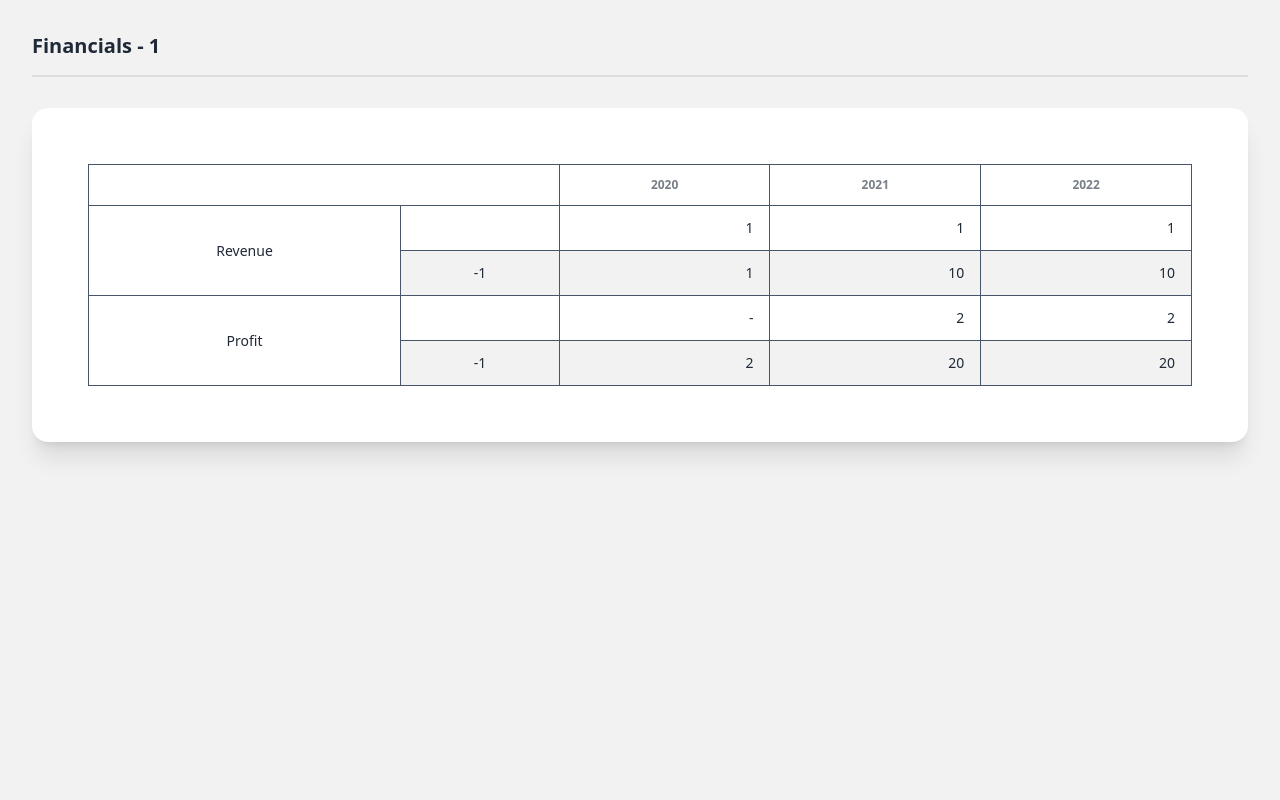
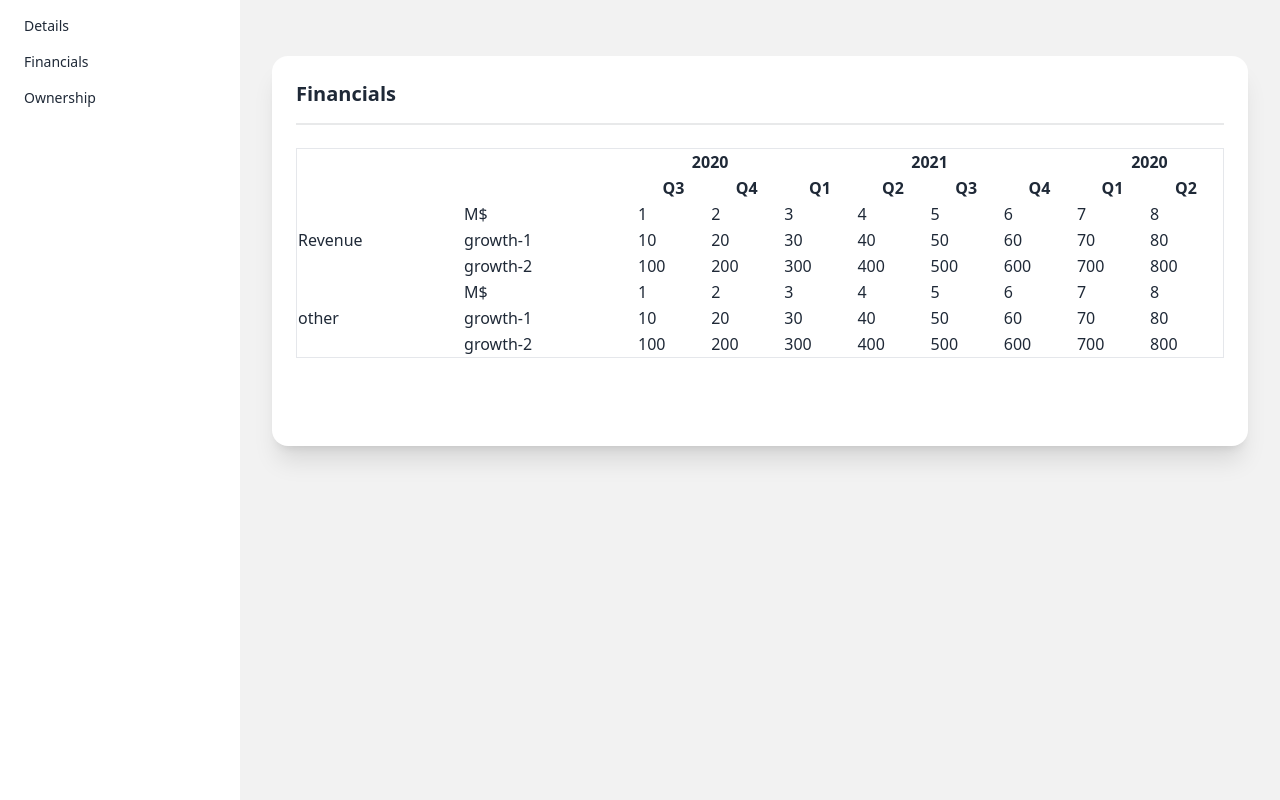
Before and after one commit to andrefaceira/app-stocks-ui, a SvelteKit app: page /symbols/1/financials in a window 1280 px wide. Built offline with nearby package versions, Linux system fonts and the light colour scheme.

Commit message:
Refactor financials (#18)

```diff
--- a/src/lib/financials-table/financials-table-column.type.ts
+++ /dev/null
@@ -1,4 +0,0 @@
-
-export type FinancialsTableColumn = {
-    key: string;
-};
--- a/src/lib/financials-table/financials-table-data.type.ts
+++ /dev/null
@@ -1,6 +0,0 @@
-import type {Financial} from "$lib/financials/financial.type";
-
-export type FinancialsTableData = {
-    label: string;
-    values: Financial[];
-};
--- a/src/lib/financials-table/financials-table-row.type.ts
+++ /dev/null
@@ -1,5 +0,0 @@
-
-export type FinancialsTableRow = {
-    label: string;
-    key: string;
-};
--- a/src/lib/financials-table/financials-table.svelte
+++ /dev/null
@@ -1,52 +0,0 @@
-<script lang="ts">
-	import type { FinancialsTableRow } from './financials-table-row.type';
-	import type { FinancialsTableColumn } from './financials-table-column.type';
-    import type { FinancialsTableData } from './financials-table-data.type';
-
-	export let rows: FinancialsTableRow[];
-	export let data: FinancialsTableData[];
-	export let columns: FinancialsTableColumn[];
-</script>
-
-<div class="overflow-x-auto">
-	<table class="table w-full table-zebra border-collapse border border-slate-500">
-		{#each columns as column, i}
-			<thead>
-				<tr>
-					{#if i == 0}
-						<th class="border border-slate-600" rowspan={columns.length} colspan="2" />
-					{/if}
-
-					{#each data[0].values as value}
-						<th class="text-center border border-slate-600">{value[column.key]}</th>
-					{/each}
-				</tr>
-			</thead>
-		{/each}
-		{#each rows as row}
-			<tbody>
-				{#each data as subRow, i}
-					<tr>
-						{#if i == 0}
-							<td class="text-center border border-slate-600" rowspan={data.length}>
-								{row.label}
-							</td>
-						{/if}
-
-						<td class="text-center border border-slate-600">{subRow.label}</td>
-
-						{#each subRow.values as value}
-							<td class="text-right border border-slate-600">
-								{#if value[row.key]}
-									{value[row.key]}
-								{:else}
-									-
-								{/if}
-							</td>
-						{/each}
-					</tr>
-				{/each}
-			</tbody>
-		{/each}
-	</table>
-</div>
--- a/src/lib/financials/financials.svelte
+++ /dev/null
@@ -1,116 +0,0 @@
-<script lang="ts">
-	import type { FinancialsTableRow } from '$lib/financials-table/financials-table-row.type';
-	import type { FinancialsTableColumn } from '$lib/financials-table/financials-table-column.type';
-	import type { FinancialsTableData } from '$lib/financials-table/financials-table-data.type';
-
-	import FinancialsTable from '$lib/financials-table/financials-table.svelte';
-
-    // export let symbol: string;
-
-    var rows: FinancialsTableRow[] = [
-		{
-			label: 'Revenue',
-			key: 'revenue'
-		},
-		{
-			label: 'Profit',
-			key: 'profit'
-		}
-	];
-
-	var columns: FinancialsTableColumn[] = [
-		{
-			key: 'year'
-		}
-		// {
-		// 	key: 'quarter',
-		// },
-	];
-
-	var data: FinancialsTableData[] = [
-		{
-			label: '',
-			values: [
-				{
-					year: 2020,
-					quarter: 1,
-					revenue: 1,
-					profit: null
-				},
-				// {
-				// 	year: 2020,
-				// 	quarter: 2,
-				// 	revenue: 1,
-				// 	profit: 2
-				// },
-				// {
-				// 	year: 2020,
-				// 	quarter: 3,
-				// 	revenue: 1,
-				// 	profit: 2
-				// },
-				// {
-				// 	year: 2020,
-				// 	quarter: 4,
-				// 	revenue: 1,
-				// 	profit: 2
-				// },
-				{
-					year: 2021,
-					quarter: 0,
-					revenue: 1,
-					profit: 2
-				},
-				{
-					year: 2022,
-					quarter: 0,
-					revenue: 1,
-					profit: 2
-				}
-			]
-		},
-		{
-			label: '-1',
-			values: [
-				{
-					year: 2020,
-					quarter: 1,
-					revenue: 1,
-					profit: 2
-				},
-				// {
-				// 	year: 2020,
-				// 	quarter: 2,
-				// 	revenue: 1,
-				// 	profit: 2
-				// },
-				// {
-				// 	year: 2020,
-				// 	quarter: 3,
-				// 	revenue: 1,
-				// 	profit: 2
-				// },
-				// {
-				// 	year: 2020,
-				// 	quarter: 4,
-				// 	revenue: 1,
-				// 	profit: 2
-				// },
-				{
-					year: 2021,
-					quarter: 0,
-					revenue: 10,
-					profit: 20
-				},
-				{
-					year: 2022,
-					quarter: 0,
-					revenue: 10,
-					profit: 20
-				}
-			]
-		}
-	];
-</script>
-
-<FinancialsTable {rows} {columns} {data} />
--- a/src/routes/+layout.svelte
+++ b/src/routes/+layout.svelte
@@ -1,9 +1,7 @@
 <script lang="ts">
-	import "../app.css"
+	import '../app.css';
 </script>
 
-<div class="app">
-	<main class="p-8 bg-base-200 h-screen">
-		<slot />
-	</main>
-</div>
+<main class="app">
+	<slot />
+</main>
--- /dev/null
+++ b/src/routes/symbols/[symbol]/+layout.svelte
@@ -0,0 +1,24 @@
+<script lang="ts">
+</script>
+
+<div class="drawer drawer-open">
+	<input id="my-drawer-2" type="checkbox" class="drawer-toggle" />
+	<div class="drawer-content flex flex-col p-8 bg-base-200">
+
+
+	<div class="card w-full p-6 bg-base-100 shadow-xl mt-6">
+		<div class="text-left text-xl font-semibold">Financials</div>
+		<div class="divider mt-2" />
+		<slot />
+		<div class="card-body" />
+	</div>
+
+	</div>
+	<div class="drawer-side">
+		<ul class="menu pt-2 w-60 bg-base-100 text-base-content">
+			<li><a>Details</a></li>
+			<li><a>Financials</a></li>
+			<li><a>Ownership</a></li>
+		</ul>
+	</div>
+</div>
--- a/src/routes/symbols/[symbol]/financials/+page.svelte
+++ b/src/routes/symbols/[symbol]/financials/+page.svelte
@@ -1,15 +1,76 @@
 <script lang="ts">
-	import Financials from '$lib/financials/financials.svelte';
 	import { page } from '$app/stores';
 
-	let symbol = $page.params.symbol;
+	import type { SymbolFinancials } from './financials';
+	import { getFinancialsYear } from './financials';
+	import { getFinancialsQuarter } from './financials';
+
+	import type { Table } from './financials-table';
+	import FinancialsTable from './financials-table.svelte';
+
+	let symbol: string = $page.params.symbol;
+
+	let financialsYear: SymbolFinancials = getFinancialsYear(symbol);
+	let financialsQuarter: SymbolFinancials = getFinancialsQuarter(symbol);
+
+	let table: Table = {
+		header: {
+			colspan: 2,
+			groupingRows: [
+				[
+					{
+						value: '2020',
+						count: 2
+					},
+					{
+						value: '2021',
+						count: 4
+					},
+					{
+						value: '2020',
+						count: 2
+					}
+				]
+			],
+			subRows: [['Q3', 'Q4', 'Q1', 'Q2', 'Q3', 'Q4', 'Q1', 'Q2']]
+		},
+		bodyRows: [
+			{
+				value: 'Revenue',
+				subRows: [
+					{
+						value: 'M$',
+						cells: ['1', '2', '3', '4', '5', '6', '7', '8']
+					},
+					{
+						value: 'growth-1',
+						cells: ['10', '20', '30', '40', '50', '60', '70', '80']
+					},
+					{
+						value: 'growth-2',
+						cells: ['100', '200', '300', '400', '500', '600', '700', '800']
+					}
+				]
+			},
+			{
+				value: 'other',
+				subRows: [
+					{
+						value: 'M$',
+						cells: ['1', '2', '3', '4', '5', '6', '7', '8']
+					},
+					{
+						value: 'growth-1',
+						cells: ['10', '20', '30', '40', '50', '60', '70', '80']
+					},
+					{
+						value: 'growth-2',
+						cells: ['100', '200', '300', '400', '500', '600', '700', '800']
+					}
+				]
+			}
+		]
+	};
 </script>
 
-
-<div class="text-xl font-semibold ">Financials - {symbol}</div>
-<div class="divider mt-2"></div>
-<div class="card w-full p-6 bg-base-100 shadow-xl mt-6">
-	<div class="card-body">
-		<Financials />
-	</div>
-</div>
+<FinancialsTable {table} />
--- /dev/null
+++ b/src/routes/symbols/[symbol]/financials/financials-table.svelte
@@ -0,0 +1,48 @@
+<script lang="ts">
+	import type { Table } from './financials-table';
+
+	export let table: Table;
+</script>
+
+<table class="border">
+	<thead>
+		{#each table.header.groupingRows as row}
+			<tr>
+				<th colspan={table.header.colspan ?? 0} rowspan={table.header.subRows.length + 1} />
+
+				{#each row as cell}
+					<th colspan={cell.count}>
+						{cell.value}
+					</th>
+				{/each}
+			</tr>
+		{/each}
+		{#each table.header.subRows as row}
+			<tr>
+				{#each row as cell}
+					<th>
+						{cell}
+					</th>
+				{/each}
+			</tr>
+		{/each}
+	</thead>
+
+	{#each table.bodyRows as row}
+		<tbody>
+			{#each row.subRows as subRow, i}
+				<tr>
+					{#if i == 0}
+						<td rowspan={row.subRows.length}>{row.value}</td>
+					{/if}
+
+					<td>{subRow.value}</td>
+
+					{#each subRow.cells as cell}
+						<td>{cell}</td>
+					{/each}
+				</tr>
+			{/each}
+		</tbody>
+	{/each}
+</table>
--- /dev/null
+++ b/src/routes/symbols/[symbol]/financials/financials-table.ts
@@ -0,0 +1,28 @@
+
+interface TableHeaderCellGrouping {
+    value?: string;
+    count: number;
+}
+
+interface TableHeader {
+    colspan?: number;
+    groupingRows: TableHeaderCellGrouping[][];
+    subRows: string[][];
+}
+
+
+interface TableSubRow {
+    value?: string;
+    cells: string[];
+}
+
+interface TableRow {
+    value?: string;
+    subRows: TableSubRow[];
+}
+
+export interface Table {
+    header: TableHeader;
+    bodyRows: TableRow[];
+    class?: string;
+}
--- /dev/null
+++ b/src/routes/symbols/[symbol]/financials/financials.ts
@@ -0,0 +1,129 @@
+
+export interface Financial {
+    year: number;
+    quarter: number;
+    revenue?: number | null;
+    profit?: number | null;
+}
+
+export interface SymbolFinancials {
+    nominal: Financial[];
+    growth1: Financial[];
+    growth2: Financial[];
+    growth3: Financial[];
+    growth4: Financial[];
+    growth5: Financial[];
+    growth6: Financial[];
+    growth7: Financial[];
+    growth8: Financial[];
+}
+
+export function getFinancialsYear(symbol: string): SymbolFinancials {
+    return {
+        nominal: getFinancialsYearSingle(symbol),
+        growth1: getFinancialsYearSingle(symbol),
+        growth2: getFinancialsYearSingle(symbol),
+        growth3: getFinancialsYearSingle(symbol),
+        growth4: getFinancialsYearSingle(symbol),
+        growth5: getFinancialsYearSingle(symbol),
+        growth6: getFinancialsYearSingle(symbol),
+        growth7: getFinancialsYearSingle(symbol),
+        growth8: getFinancialsYearSingle(symbol),
+    }
+}
+
+export function getFinancialsQuarter(symbol: string): SymbolFinancials {
+    return {
+        nominal: getFinancialsQuarterSingle(symbol),
+        growth1: getFinancialsQuarterSingle(symbol),
+        growth2: getFinancialsQuarterSingle(symbol),
+        growth3: getFinancialsQuarterSingle(symbol),
+        growth4: getFinancialsQuarterSingle(symbol),
+        growth5: getFinancialsQuarterSingle(symbol),
+        growth6: getFinancialsQuarterSingle(symbol),
+        growth7: getFinancialsQuarterSingle(symbol),
+        growth8: getFinancialsQuarterSingle(symbol),
+    }
+}
+
+function getFinancialsYearSingle(symbol: string): Financial[] {
+    return [
+        {
+            year: 2020,
+            quarter: 0,
+            revenue: 10,
+            profit: 11,
+        },
+        {
+            year: 2021,
+            quarter: 0,
+            revenue: 20,
+            profit: 21,
+        },
+        {
+            year: 2022,
+            quarter: 0,
+            revenue: 30,
+            profit: 31,
+        },
+        {
+            year: 2023,
+            quarter: 0,
+            revenue: 40,
+            profit: 41,
+        },
+        {
+            year: 2024,
+            quarter: 0,
+            revenue: 50,
+            profit: 51,
+        },
+    ];
+}
+
+function getFinancialsQuarterSingle(symbol: string): Financial[] {
+    return [
+        {
+            year: 2020,
+            quarter: 3,
+            revenue: 10,
+            profit: 11,
+        },
+        {
+            year: 2020,
+            quarter: 4,
+            revenue: 20,
+            profit: 21,
+        },
+        {
+            year: 2021,
+            quarter: 1,
+            revenue: 30,
+            profit: 31,
+        },
+        {
+            year: 2021,
+            quarter: 2,
+            revenue: 40,
+            profit: 41,
+        },
+        {
+            year: 2021,
+            quarter: 3,
+            revenue: 50,
+            profit: 51,
+        },
+        {
+            year: 2021,
+            quarter: 4,
+            revenue: 50,
+            profit: 51,
+        },
+        {
+            year: 2022,
+            quarter: 1,
+            revenue: 50,
+            profit: 51,
+        },
+    ];
+}
```
Also changed, not shown: src/lib/financials/financial.type.ts (deleted, +0 -7 lines).
